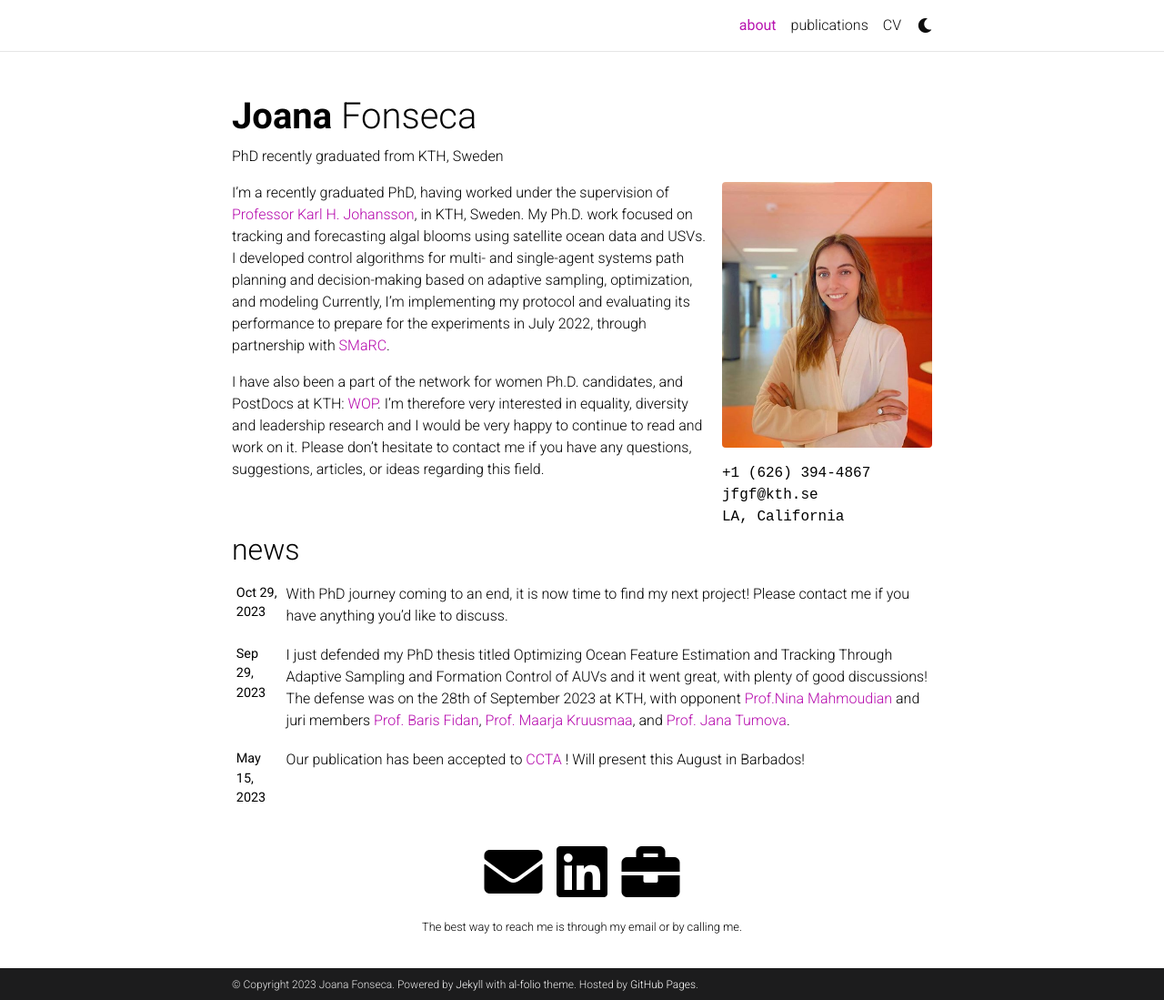
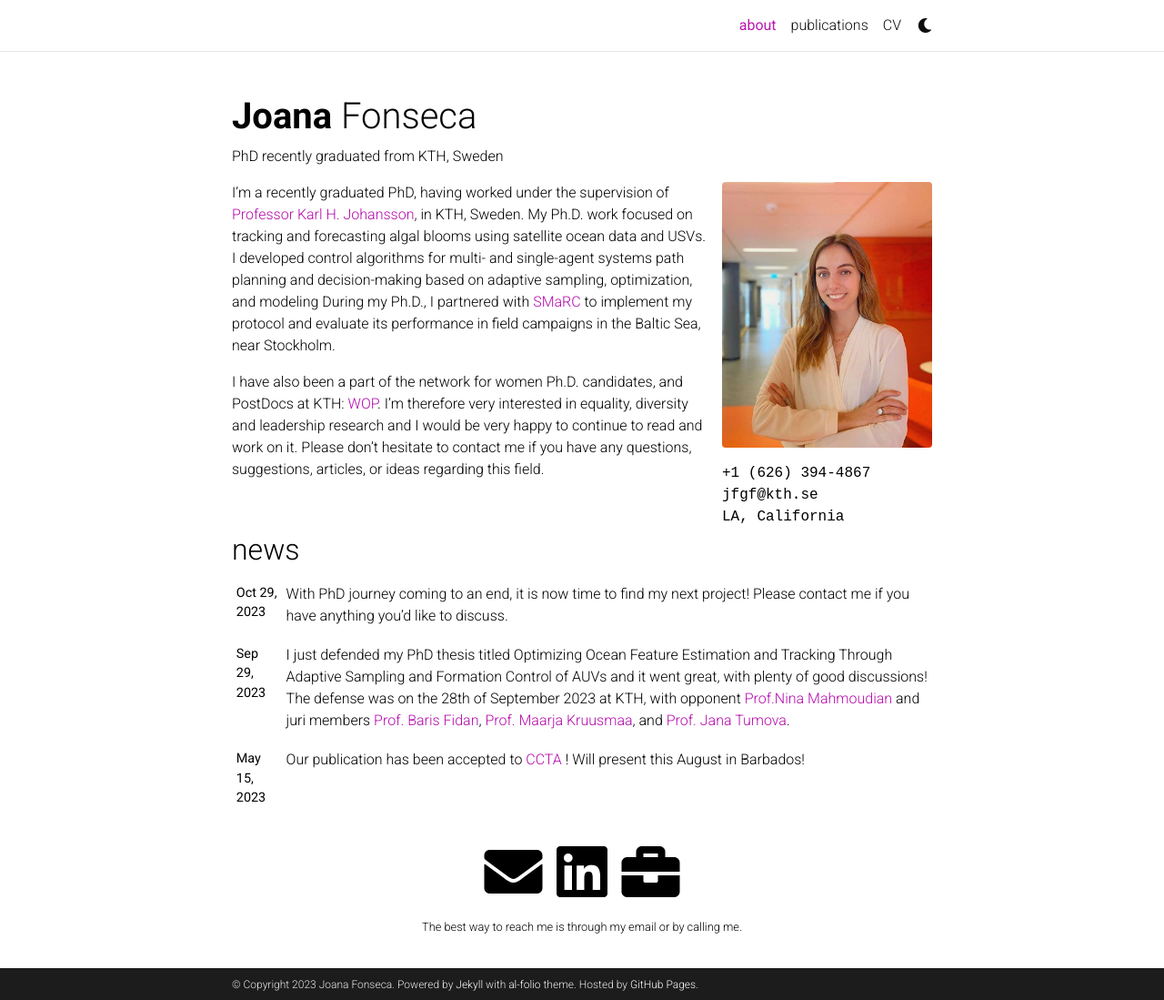
Before and after one commit to JoanaFonsec/JoanaFonsec.github.io, a Jekyll site: the page built from _pages/about.md, in a window 1280 px wide and 1099 px high. Shown: the whole window at 91% size. Built offline with Jekyll 4.4.1, drawn with Linux system fonts in a browser that asks for light colours; full-size pictures stand in for the smaller copies a plugin makes; comment, search, counter and statistics services are not loaded; a style sheet for code colours, icons or effects is not loaded.

Commit message:
upp: about text

```diff
--- a/_pages/about.md
+++ b/_pages/about.md
@@ -20,6 +20,6 @@ social: true  # includes social icons at the bottom of the page
 I'm a recently graduated PhD, having worked under the supervision of <a href="https://people.kth.se/~kallej/" target="_blank">Professor Karl H. Johansson</a>, in KTH, Sweden.
 My Ph.D. work focused on tracking and forecasting algal blooms using satellite ocean data and USVs.
 I developed control algorithms for multi- and single-agent systems path planning and decision-making based on adaptive sampling, optimization, and modeling
-Currently, I'm implementing my protocol and evaluating its performance to prepare for the experiments in July 2022, through partnership with <a href="https://smarc.se/" target="_blank">SMaRC</a>.
+During my Ph.D., I partnered with <a href="https://smarc.se/" target="_blank">SMaRC</a> to implement my protocol and evaluate its performance in field campaigns in the Baltic Sea, near Stockholm.
 
 I have also been a part of the network for women Ph.D. candidates, and PostDocs at KTH: <a href="https://www.kth.se/blogs/wop/" target="_blank">WOP</a>. I'm therefore very interested in equality, diversity and leadership research and I would be very happy to continue to read and work on it. Please don't hesitate to contact me if you have any questions, suggestions, articles, or ideas regarding this field.
```
